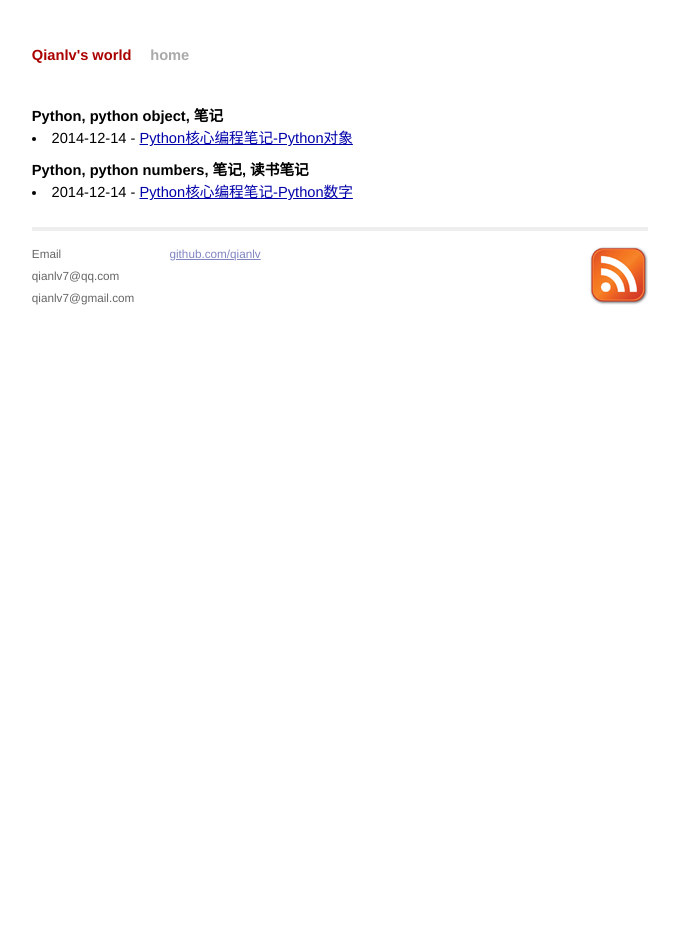
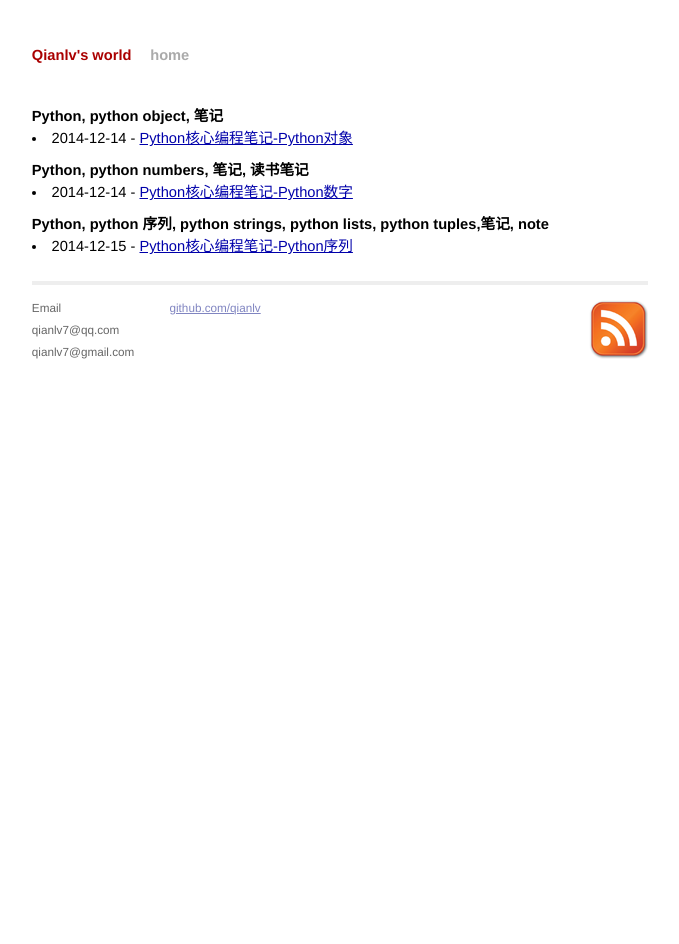
Before and after one commit to qianlv/qianlv.github.io, a Jekyll site: the page built from tags.html, in a window 1280 px wide. Shown: the whole page, without its empty margins (300-979 px from the left). Built offline with Jekyll 4.4.1, drawn with Linux system fonts in a browser that asks for light colours; Markdown is read by kramdown in place of the engine named in the settings; some of the changed lines change nothing that is shown.

Commit message:
Python核心编程6序列笔记

```diff
--- /dev/null
+++ b/_posts/2014-12-15-core-python-programming-6.md
@@ -0,0 +1,62 @@
+---
+layout: post
+title: Python核心编程笔记-Python序列
+tag: Python, Python 序列, Python Strings, Python Lists, Python Tuples,笔记, Note
+---
+{{ page.title }}
+===============
+
+1. 序列
+-------------
+***
+序列索引:
+
+![Alt Python-sequence](/images/Python-sequence.png)
+
+序列类型操作符:
+
+*   `seq[index]`
+*   `seq[ind1:ind2]`
+*   `[ ], [ : ], [ : : ] 切片操作`
+*   `seq * expr      重复`
+*   `seq1 + seq2     连接`
+*   `obj in seq`
+*   `obj not in seq`
+
+        s = 'abcdefgh'
+        s[::-1] # 翻转'hgfedcba'
+        s[::2] # 'aceg'
+        print ('zero', 'one', 'two')[-100:100]
+        # 切片索引超过范围也不会报错
+        for i in [None] + range(-1, -len(s), -1):
+            print s[:i]
+
+工厂函数(将对象浅拷贝到新生成的对象中):
+
+*   `list(iter)  把可迭代对象转换为列表`
+*   `str(obj)    将对象转换成字符串`
+*   `unicode(obje) 将对象转换成Unicode字符串`
+*   `basestring() str 和 unicode 的父类, 抽象工厂函数, 不能被实例化，无法调用`
+*   `tuple(iter) 把可迭代对象转换为元组对象`
+
+>__Python objects are created, we cannot change their identity or their type. If
+you pass a list to *list()*, a (shallow) copy of the list’s objects will be made
+and inserted into the new list. This is also similar to how the concatenation
+and repetition operators that we have seen previously do their work.A shallow
+copy is where only references are copied...no new objects are made!__
+
+内建函数:
+
+*   `enumetate(iter)`
+*   `len(seq)`
+*   `max(iter)`
+*   `min(iter)`
+*   `reversed(seq)`
+*   `sorted(iter, func=None), key=None, reverse=False)`
+*   `sum(seq, init=0)`
+*   `zip([iter0, iter1, ..., iterN])`
+
+#
+2. 字符串(Strings)
+------------------
+***
```
Also changed, not shown: _posts/2014-12-14-core-python-programming-5.md (+0 -1 lines), images/Python-sequence.png (added).
